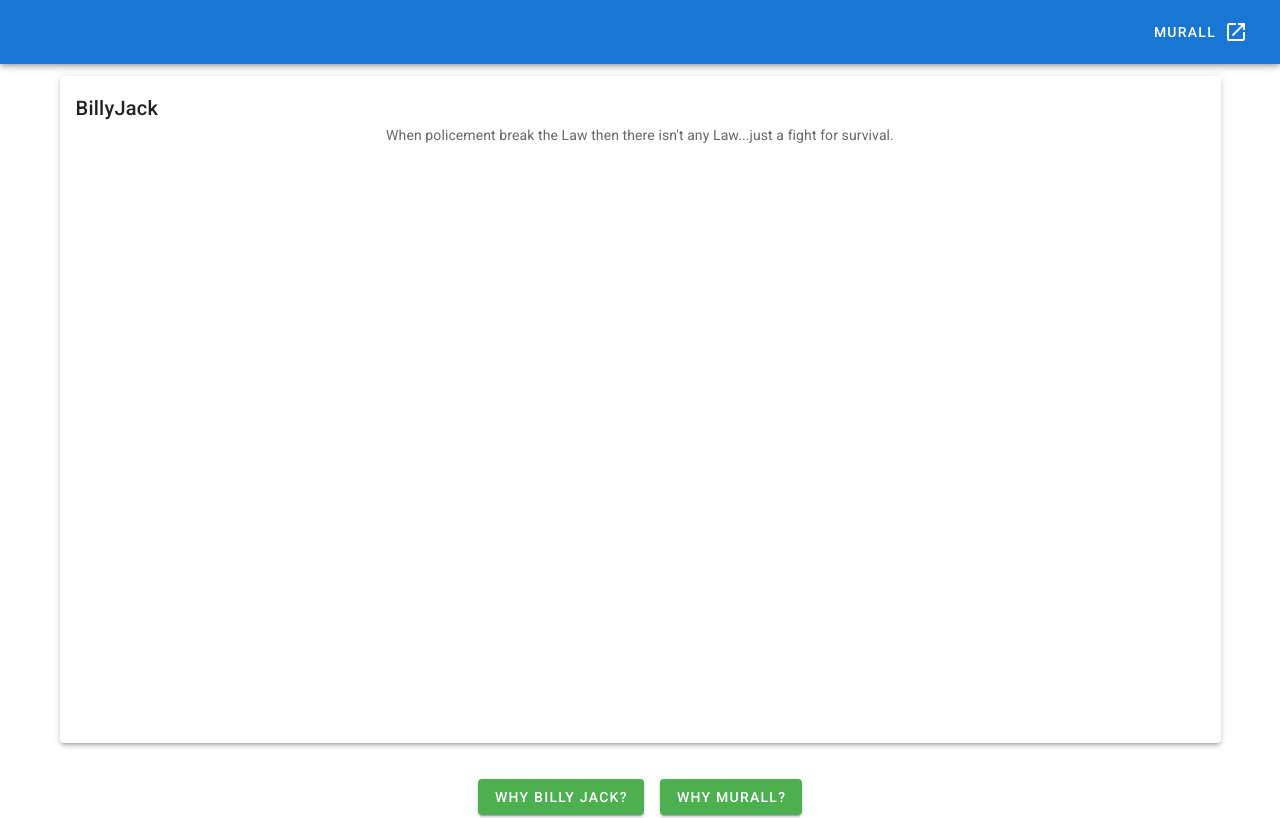
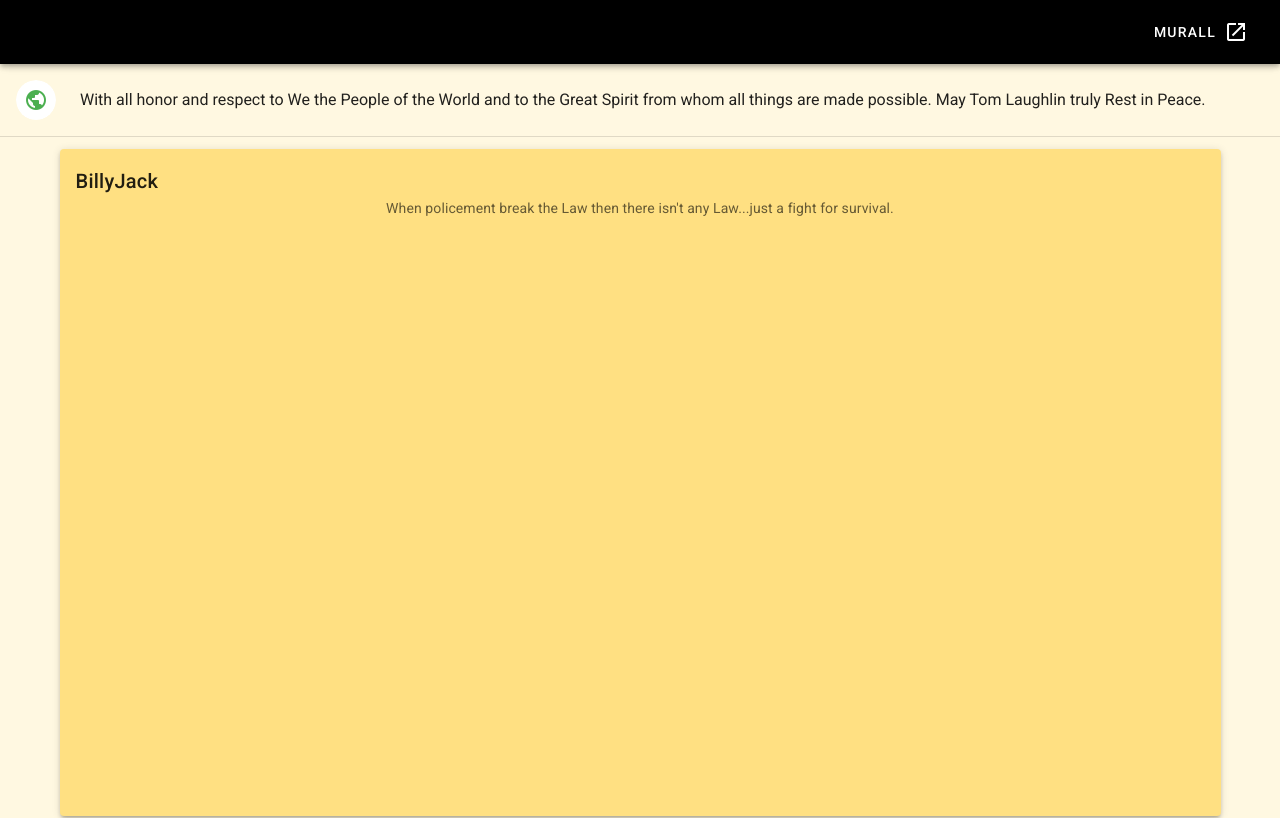
Before and after one commit to heiho1/billyjack, a Vue app: page / in a window 1280 px wide. Shown: the top 818 px of the page. Built offline with nearby package versions, Linux system fonts and the light colour scheme.

Commit message:
theme tweaks

```diff
--- a/src/App.vue
+++ b/src/App.vue
@@ -1,42 +1,35 @@
 <template>
-  <v-app>
-    <v-app-bar
-      app
-      color="primary"
-      dark
-    >
+  <v-app :style="{background: $vuetify.theme.themes['light'].background}">
+    <v-app-bar app color="black" dark>
       <div class="d-flex align-center">
-        <v-img
-          src="./assets/logo.png"
-          class="my-3"
-          contain
-          height="200"
-        />
+        <v-img src="./assets/logo.png" class="my-3" contain height="200" />
       </div>
 
       <v-spacer></v-spacer>
 
-      <v-btn
-        href="http://murall.art"
-        target="_blank"
-        text
-      >
+      <v-btn href="http://murall.art" target="_blank" text>
         <span class="mr-2">Murall</span>
         <v-icon>mdi-open-in-new</v-icon>
       </v-btn>
     </v-app-bar>
 
     <v-main>
-      <BillyJack/>
+      <v-banner text-align="center" two-line width="100%">
+        <v-avatar slot="icon" color="white accent-4" size="40">
+          <v-icon icon="mdi-earth" color="green">mdi-earth</v-icon>
+        </v-avatar>
+        With all honor and respect to We the People of the World and to the Great Spirit from whom all things are made possible.  May Tom Laughlin truly Rest in Peace.
+      </v-banner>
+      <BillyJack />
     </v-main>
   </v-app>
 </template>
 
 <script>
-import BillyJack from './components/BillyJack';
+import BillyJack from "./components/BillyJack";
 
 export default {
-  name: 'App',
+  name: "App",
 
   components: {
     BillyJack,
--- a/src/components/BillyJack.vue
+++ b/src/components/BillyJack.vue
@@ -1,6 +1,6 @@
 <template>
   <v-container class="text-center">
-    <v-card elevation="3">
+    <v-card elevation="3" :style="{background: $vuetify.theme.themes['light'].header}">
       <v-card-title>BillyJack</v-card-title>
       <v-card-subtitle class="text-center">
         When policement break the Law then there isn't any Law...just a fight
@@ -15,7 +15,7 @@
     </v-card>
     <v-row justify="center">
       <v-overlay :absolute="absolute" :value="billyOverlay" class="ma4-m pa2-m">
-        <v-card elevation="6" class="rounded-xl pa-md-4 mx-lg-auto">
+        <v-card elevation="6" class="rounded-xl pa-md-4 mx-lg-auto" :style="{background: $vuetify.theme.themes['light'].overlay}">
           <v-card-title>Why Billy Jack?</v-card-title>
           <v-card-subtitle class="text-center">
             High Art as the genesis of civilization.
@@ -68,7 +68,7 @@
     </v-row>
     <v-row justify="center">
       <v-overlay :absolute="absolute" :value="murallOverlay" class="ma4-m pa2-m">
-        <v-card elevation="6" class="rounded-xl pa-md-4 mx-lg-auto">
+        <v-card elevation="6" class="rounded-xl pa-md-4 mx-lg-auto" :style="{background: $vuetify.theme.themes['light'].overlay}">
           <v-card-title>Why Murall?</v-card-title>
           <v-card-subtitle class="text-center">
             Decentralization as the genesis of a new civilization.
@@ -92,6 +92,14 @@
             I want to thank the creators of Murall and to applaud them for their insight and vision as well
             as their diligence in realizing a truly future proof solution to the questions surrounding
             the impermanence of art and the endurance of the message that all High Art is intended to convey.
+          </p>
+          <p>
+            The Murall project also mints NFTs [non-fungible tokens] from the Murall canvas.  These are
+            unique, one-of-a-kind tokens that represents ownership of the underlying blockchain tokenization
+            of the canvas art.  Billy Jack is, to the creator's best possible knowledge, the first
+            self-minted complete Murall canvas by any artist.  This is an honor and a privilege.  The
+            Billy Jack NFT is not currently for sale but will become available for sale at some point in
+            the future and proceeds will be used to fund further art work based upon this landmark film.
           </p>
           <p>
             To those who have shared your messages to the Murall, I thank you.  To those who have not yet
--- a/src/main.js
+++ b/src/main.js
@@ -1,8 +1,28 @@
 import Vue from 'vue'
 import App from './App.vue'
-import vuetify from './plugins/vuetify'
+import Vuetify from 'vuetify/lib'
+import colors from 'vuetify/lib/util/colors'
+// import vuetify from './plugins/vuetify'
 
 Vue.config.productionTip = false
+
+const vuetify =  new Vuetify({
+  theme: {
+    themes: {
+      light: {
+        primary: colors.amber.darken1,
+        secondary: colors.amber.lighten1,
+        accent: colors.amber.base,
+        header: colors.amber.lighten3,
+        overlay: colors.grey.darken2,
+        top: colors.black,
+        background: colors.amber.lighten5
+      },
+    },
+  },
+})
+
+Vue.use(Vuetify)
 
 new Vue({
   vuetify,
```
